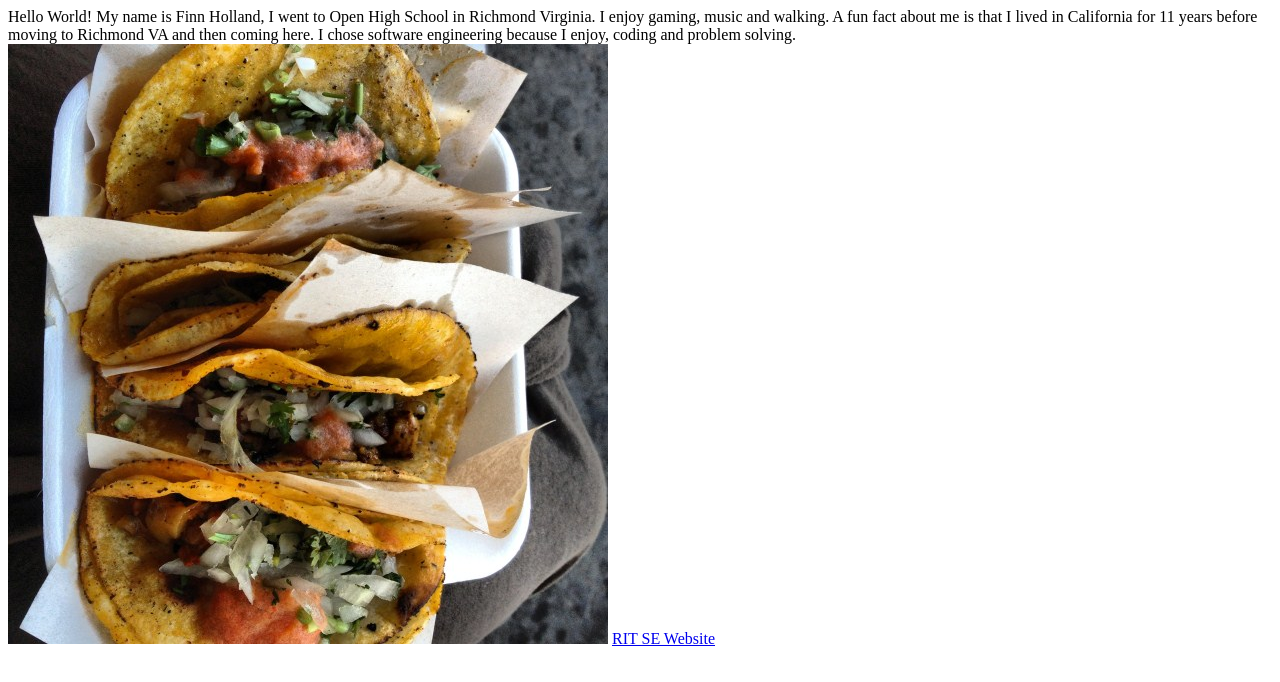
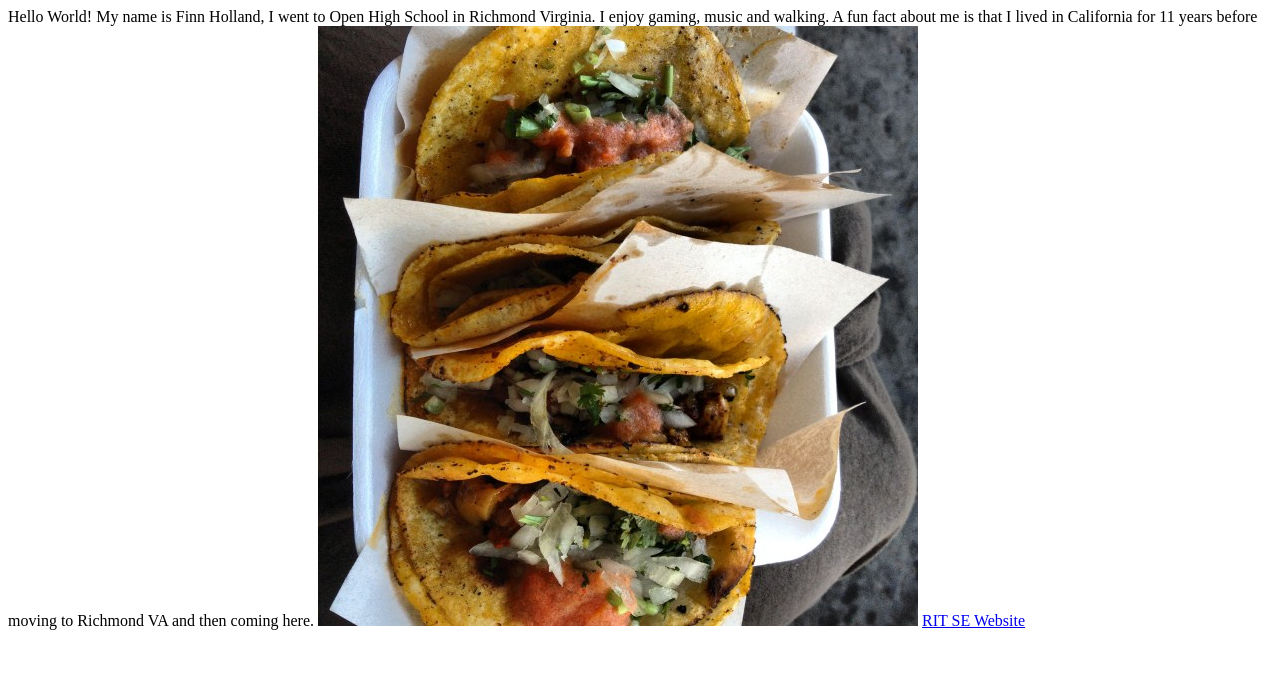
Before and after one commit to FinnH-SofEng/FinnH-SofEng.github.io, a plain HTML site: page index.html in a window 1280 px wide. Drawn offline with Linux system fonts and the light colour scheme.

Commit message:
formatting test 3

```diff
--- a/index.html
+++ b/index.html
@@ -4,7 +4,7 @@
 
         My name is Finn Holland, I went to Open High School in Richmond Virginia. I enjoy gaming, music and walking.
 A fun fact about me is that I lived in California for 11 years before moving to Richmond VA and then coming here.
-I chose software engineering because I enjoy, coding and problem solving.
+
 </paragraph>
 
 
```
Also changed, not shown: 1 other file.
